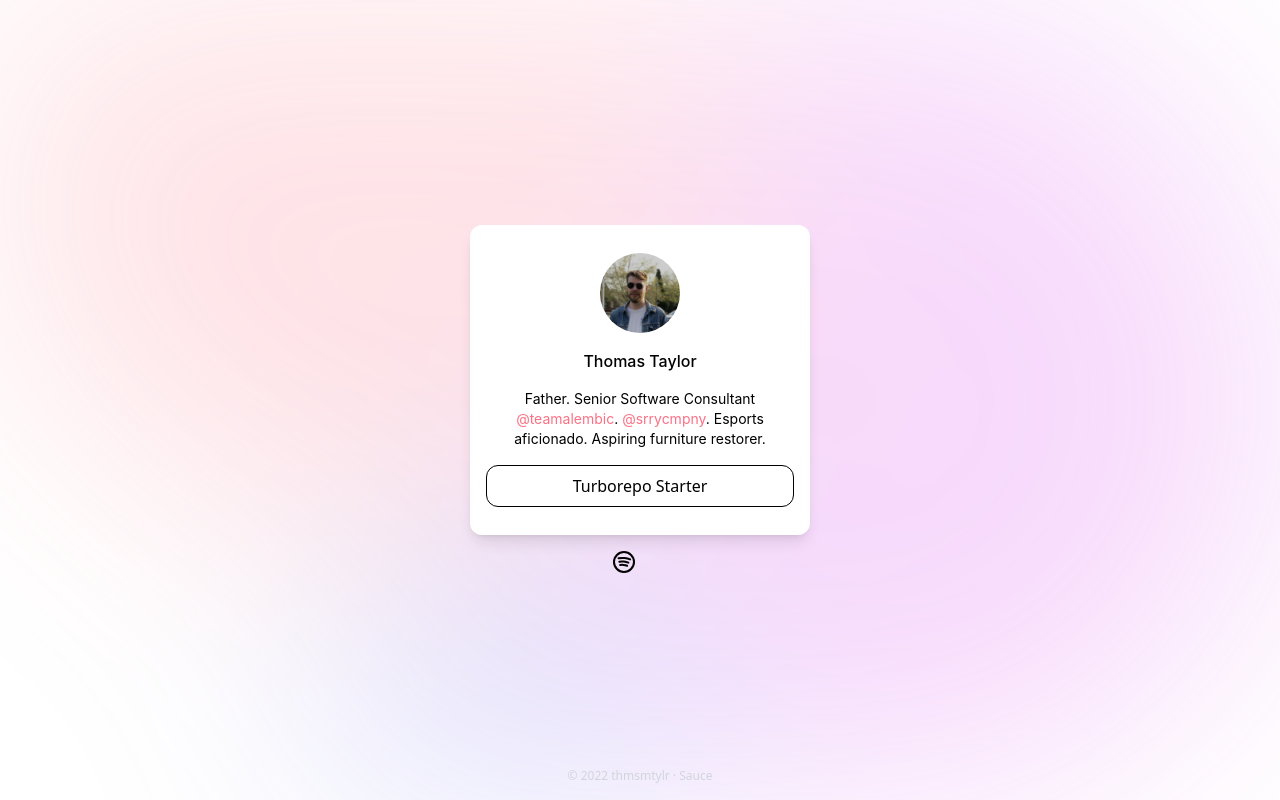
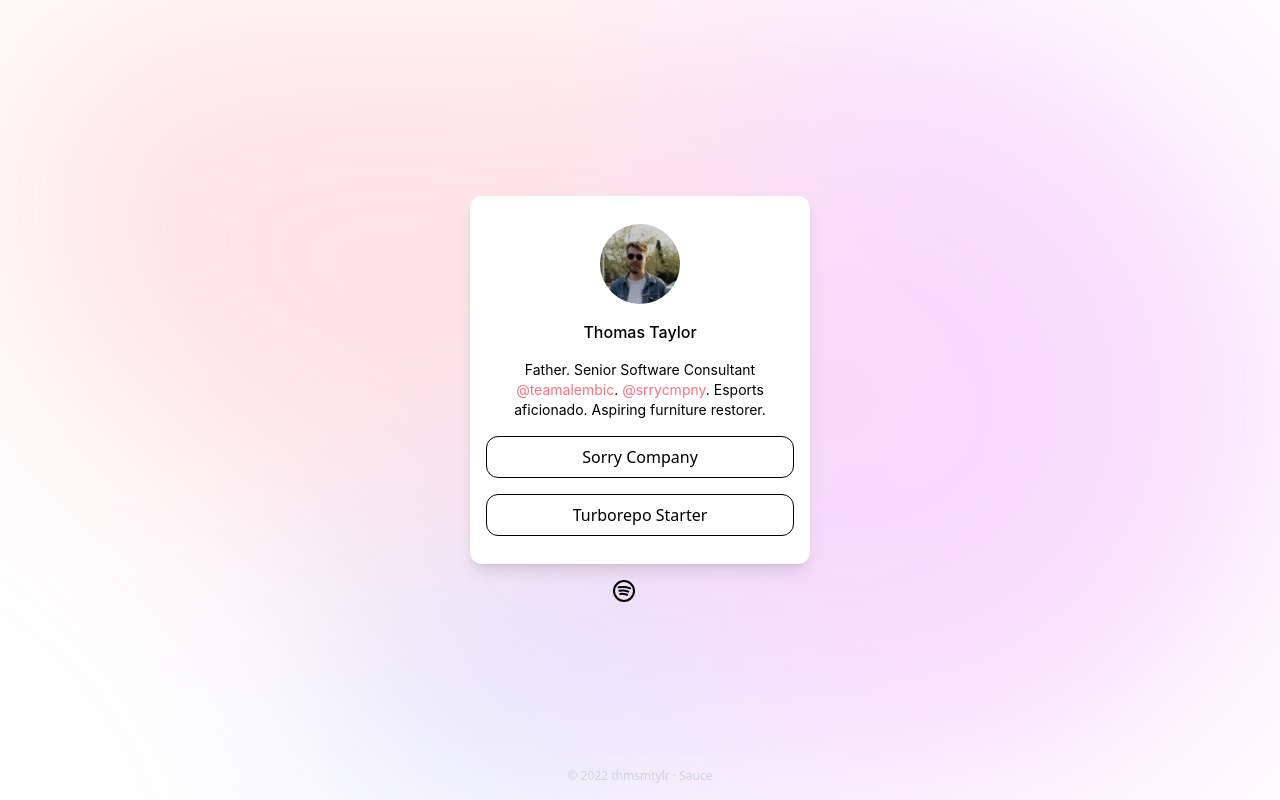
Before and after one commit to thmsmtylr/website, a Next.js app: page / in a window 1280 px wide. Built offline with nearby package versions, Linux system fonts and the light colour scheme; no server answers; some icons are missing.

Commit message:
Add sorry company to link list

```diff
--- a/components/Card.tsx
+++ b/components/Card.tsx
@@ -9,17 +9,13 @@ type ButtonLinkProps = {
 
 const buttonLinks: ButtonLinkProps = [
   {
+    name: "Sorry Company",
+    path: "https://srrycmpny.com/",
+  },
+  {
     name: "Turborepo Starter",
     path: "https://github.com/thmsmtylr/turborepo-starter",
   },
-  // {
-  //   name: "Very Good Music",
-  //   path: "",
-  // },
-  // {
-  //   name: "What The Fuck Should I Watch",
-  //   path: "",
-  // },
 ];
 
 export const Card = () => (
```
